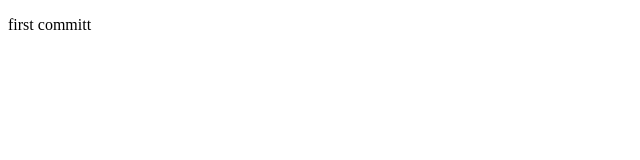
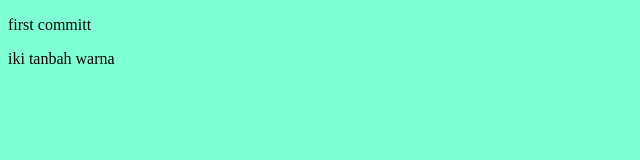
Before and after one commit to labibuddin/cobaGitini, a plain HTML site: page index.html in a window 1280 px wide. Shown: the whole page, without its empty margins (0-640 px from the left). Drawn offline with Linux system fonts and the light colour scheme.

Commit message:
iki tambah warna

```diff
--- a/index.html
+++ b/index.html
@@ -4,9 +4,11 @@
     <meta charset="UTF-8">
     <meta http-equiv="X-UA-Compatible" content="IE=edge">
     <meta name="viewport" content="width=device-width, initial-scale=1.0">
+    <link rel="stylesheet" href="warna.css">
     <title>Alfin Afifi</title>
 </head>
 <body>
     <p>first committ</p>
+    <p>iki tanbah warna</p>
 </body>
 </html>
--- /dev/null
+++ b/warna.css
@@ -0,0 +1,3 @@
+body{
+    background-color: aquamarine;
+}
```
Also changed, not shown: new.html (+1 -0 lines).
